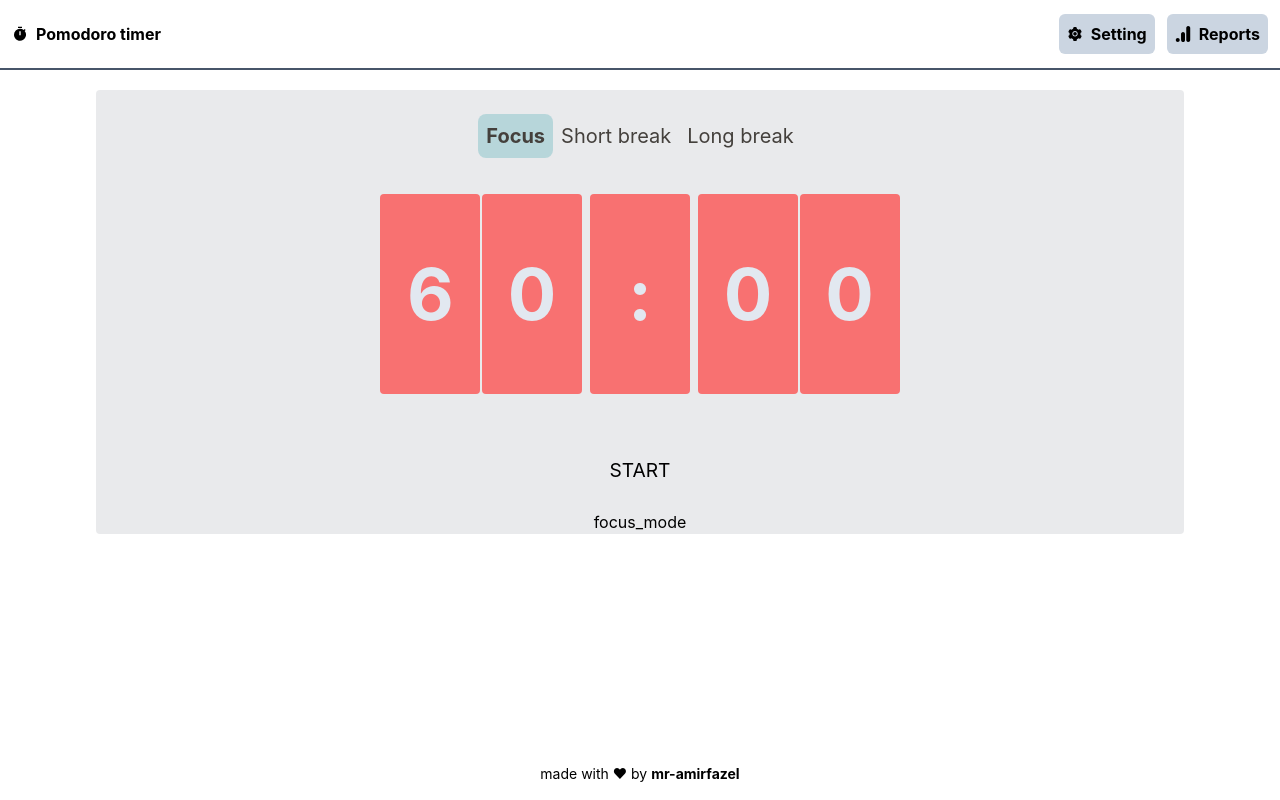
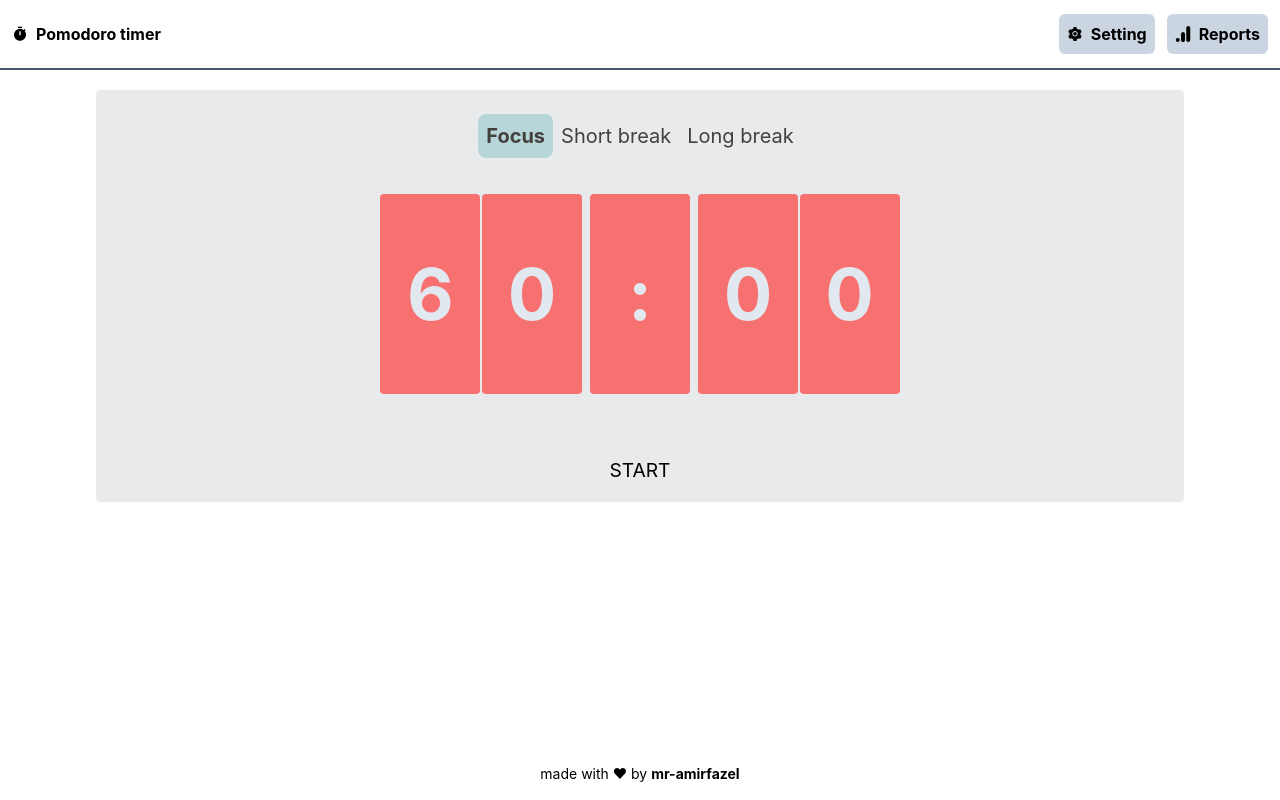
Before and after one commit to mr-amirfazel/pomodoro, a React (Create React App) app: page / in a window 1280 px wide. Built offline with nearby package versions, Linux system fonts and the light colour scheme.

Commit message:
removed unnecassary code

```diff
--- a/src/components/Main/index.tsx
+++ b/src/components/Main/index.tsx
@@ -32,7 +32,6 @@ const Main:FC<PropsWithChildren> = ():JSX.Element => {
         <div className="bg-[#cdd0d470] flex flex-col gap-2 w-[85%] mx-auto rounded">
             <MainHeader clickHandler = {headerClickHandler} />
             <Timer minutes={minutes} seconds={seconds} setMinutes={setMinutes} setSeconds={setSeconds}/>
-            <p>{state.timer.timerMode}</p>
         </div>
     </div>
     );
```
